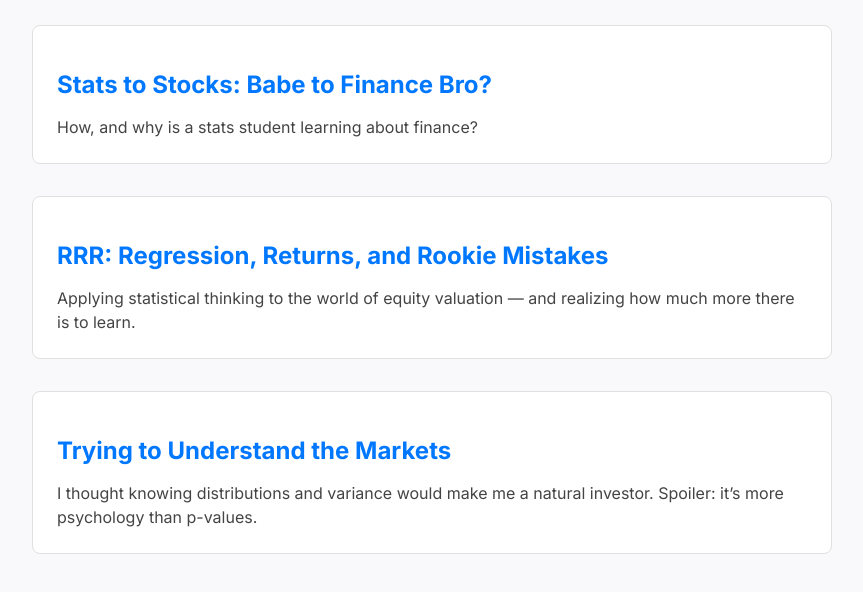
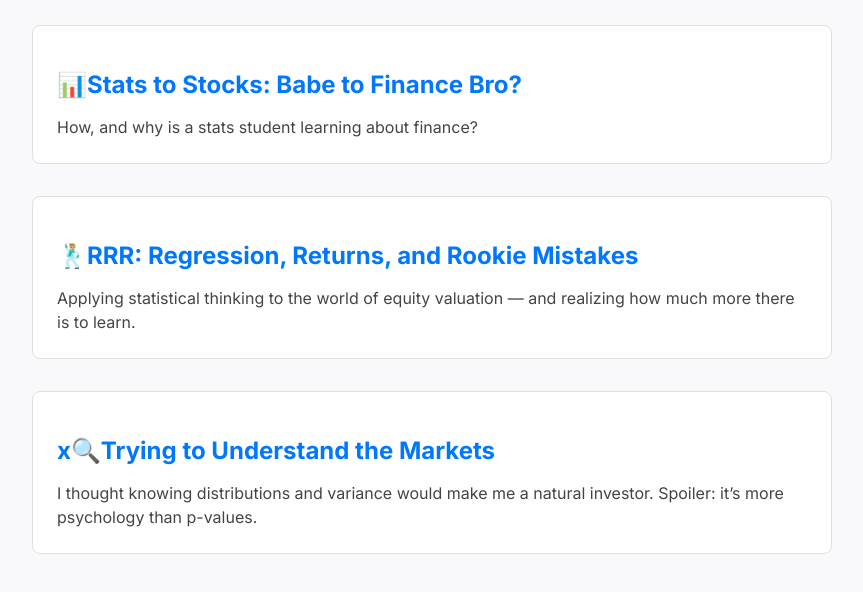
Before and after one commit to maheekumar/maheekumar.github.io, a plain HTML site: page blog.html in a window 1280 px wide. Shown: the part 164-756 px from the top of the page, without its empty margins (208-1071 px from the left). Drawn offline with Linux system fonts and the light colour scheme.

Commit message:
Update blog.html
added emojis to blog titles

```diff
--- a/blog.html
+++ b/blog.html
@@ -76,21 +76,21 @@
 
   <a href="#" class="post-link">
     <div class="post">
-      <h2>Stats to Stocks: Babe to Finance Bro?</h2>
+      <h2>📊Stats to Stocks: Babe to Finance Bro?</h2>
       <p>How, and why is a stats student learning about finance?</p>
     </div>
   </a>
 
   <a href="#" class="post-link">
     <div class="post">
-      <h2>RRR: Regression, Returns, and Rookie Mistakes</h2>
+      <h2>🕺🏼RRR: Regression, Returns, and Rookie Mistakes</h2>
       <p>Applying statistical thinking to the world of equity valuation — and realizing how much more there is to learn.</p>
     </div>
   </a>
 
   <a href="#" class="post-link">
     <div class="post">
-      <h2>Trying to Understand the Markets</h2>
+      <h2>x🔍Trying to Understand the Markets</h2>
       <p>I thought knowing distributions and variance would make me a natural investor. Spoiler: it’s more psychology than p-values.</p>
     </div>
   </a>
```
